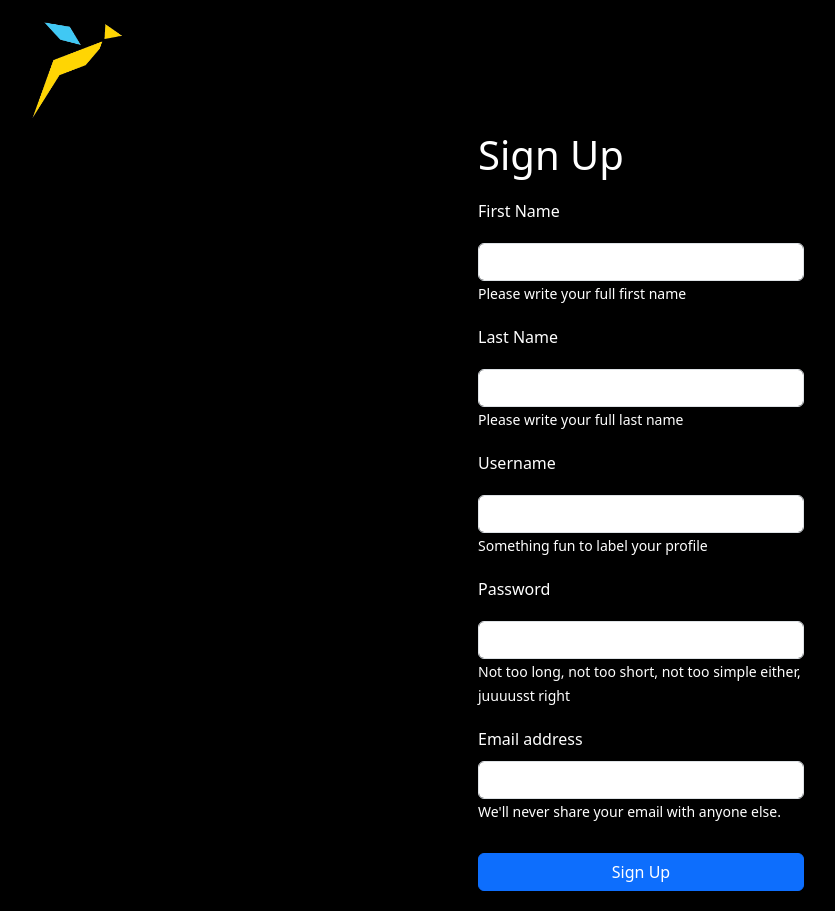
After one commit to vkasabrukhau/stockBee, a Django app: page /stocks/signup in a window 1280 px wide. The commit adds this page. Shown: the whole page, without its empty margins (24-859 px from the left). Run offline with Django 4.2, Linux system fonts and the light colour scheme.

Commit message:
Added the html pages and rendering for sign in and sign up pages, functionality for authentication coming soon

```diff
--- a/stocks/static/styles.css
+++ b/stocks/static/styles.css
@@ -32,9 +32,11 @@ label{
     color: #fff;
     margin-right: 10px;
 }
+
 input{
     margin-right: 10px;
 }
+
 form{
     margin-left: 50px;
     margin-top: 20px;
--- /dev/null
+++ b/stocks/templates/stocks/signup.html
@@ -0,0 +1,38 @@
+{% extends "stocks/layout.html" %}
+{% load static %}
+{% block body %}
+    <div class="row" style="justify-content: center;">
+        <div class="auth_form" style="width: 400px;">
+            <h1>Sign Up</h1>
+            <form action="" method="POST">
+                {% csrf_token %}
+                <div class="form-group" style="margin-bottom: 20px;">
+                    <label for="fname" style="margin-bottom: 20px;">First Name</label>
+                    <input type="text" class="form-control" id="fname" aria-describedby="firstname">
+                    <small id="firstnHelp" class="form-text text-muted" style="color: #fff!important;">Please write your full first name</small>
+                </div>
+                <div class="form-group" style="margin-bottom: 20px;">
+                    <label for="lname" style="margin-bottom: 20px;">Last Name</label>
+                    <input type="text" class="form-control" id="lname" aria-describedby="lastname">
+                    <small id="lastnHelp" class="form-text text-muted" style="color: #fff!important;">Please write your full last name</small>
+                </div>
+                <div class="form-group" style="margin-bottom: 20px;">
+                    <label for="Username" style="margin-bottom: 20px;">Username</label>
+                    <input type="text" class="form-control" id="username" aria-describedby="email">
+                    <small id="usernameHelp" class="form-text text-muted" style="color: #fff!important;">Something fun to label your profile</small>
+                </div>
+                <div class="form-group" style="margin-bottom: 20px;">
+                    <label for="Password" style="margin-bottom: 20px;">Password</label>
+                    <input type="password" class="form-control" id="password" aria-describedby="password">
+                    <small id="passwordHelp" class="form-text text-muted" style="color: #fff!important;">Not too long, not too short, not too simple either, juuuusst right</small>
+                </div>
+                <div class="form-group">
+                    <label for="Email" style="margin-bottom: 10px;">Email address</label>
+                    <input type="email" class="form-control" id="emailField" aria-describedby="email">
+                    <small id="emailHelp" class="form-text text-muted"  style="color: #fff!important;">We'll never share your email with anyone else.</small>
+                </div>
+                <button type="submit" class="btn btn-primary" style="margin-top: 30px; width:100%;">Sign Up</button>
+            </form>
+        </div>
+    </div>
+{% endblock %}
--- a/stocks/urls.py
+++ b/stocks/urls.py
@@ -5,4 +5,6 @@ urlpatterns = [
     path('', views.index, name="index"),
     path('add', views.add, name="add"),
     path("<int:stock_id>", views.stock, name="stock"),
+    path('signin', views.signin, name="signin"),
+    path('signup', views.signup, name="signup")
 ]
--- a/stocks/views.py
+++ b/stocks/views.py
@@ -1,5 +1,7 @@
 from django.shortcuts import render
 from django.http import HttpResponseRedirect
+from django.contrib.auth.models import User
+from django.contrib.auth import authenticate
 from django.urls import reverse
 from .models import Stock
 from django import forms
@@ -69,3 +71,9 @@ def stock(request, stock_id):
         "currency": str(fastInfo.currency),
         "percent_change": str(round(fastInfo.last_price/fastInfo.previous_close * 100 - 100, 3))
     })
+
+def signin(request):
+    return render(request, "stocks/signin.html")
+
+def signup(request):
+    return render(request, "stocks/signup.html")
```
Also changed, not shown: stocks/templates/stocks/signin.html (added, +21 -0 lines).
